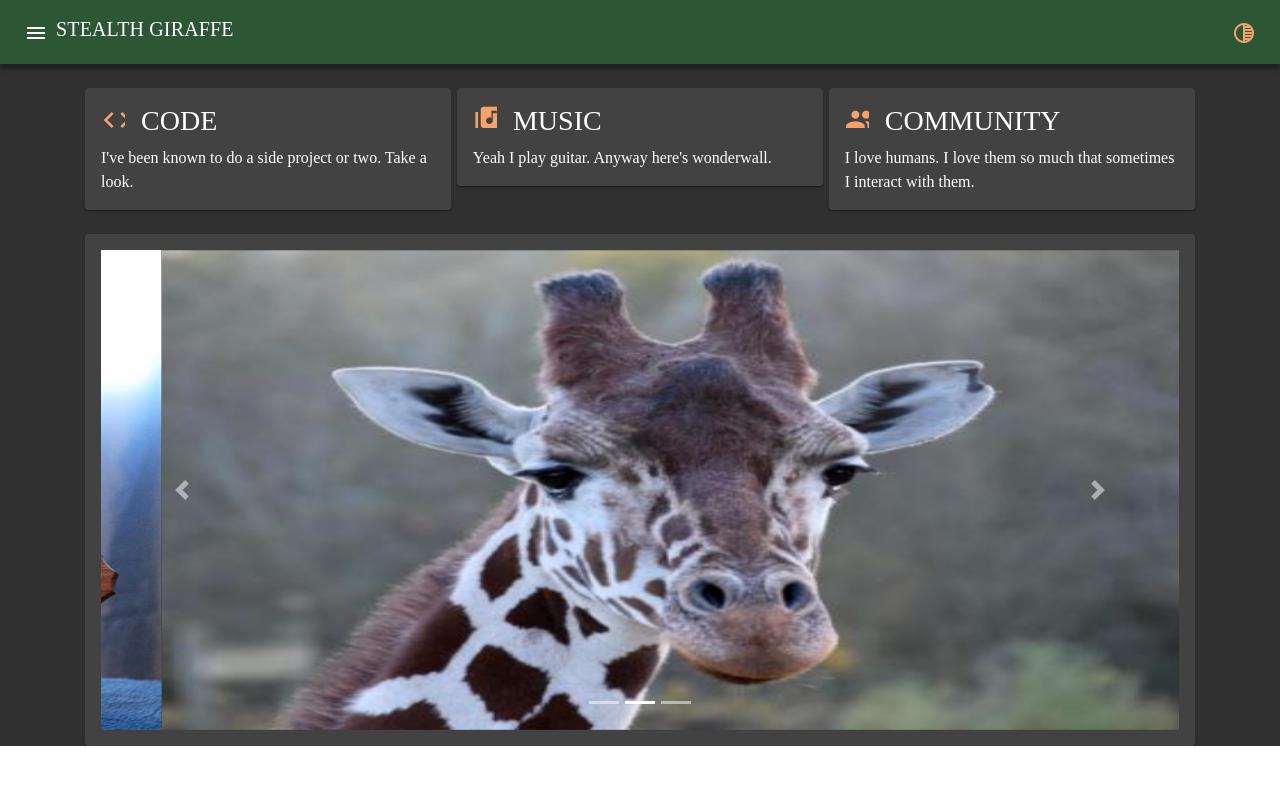
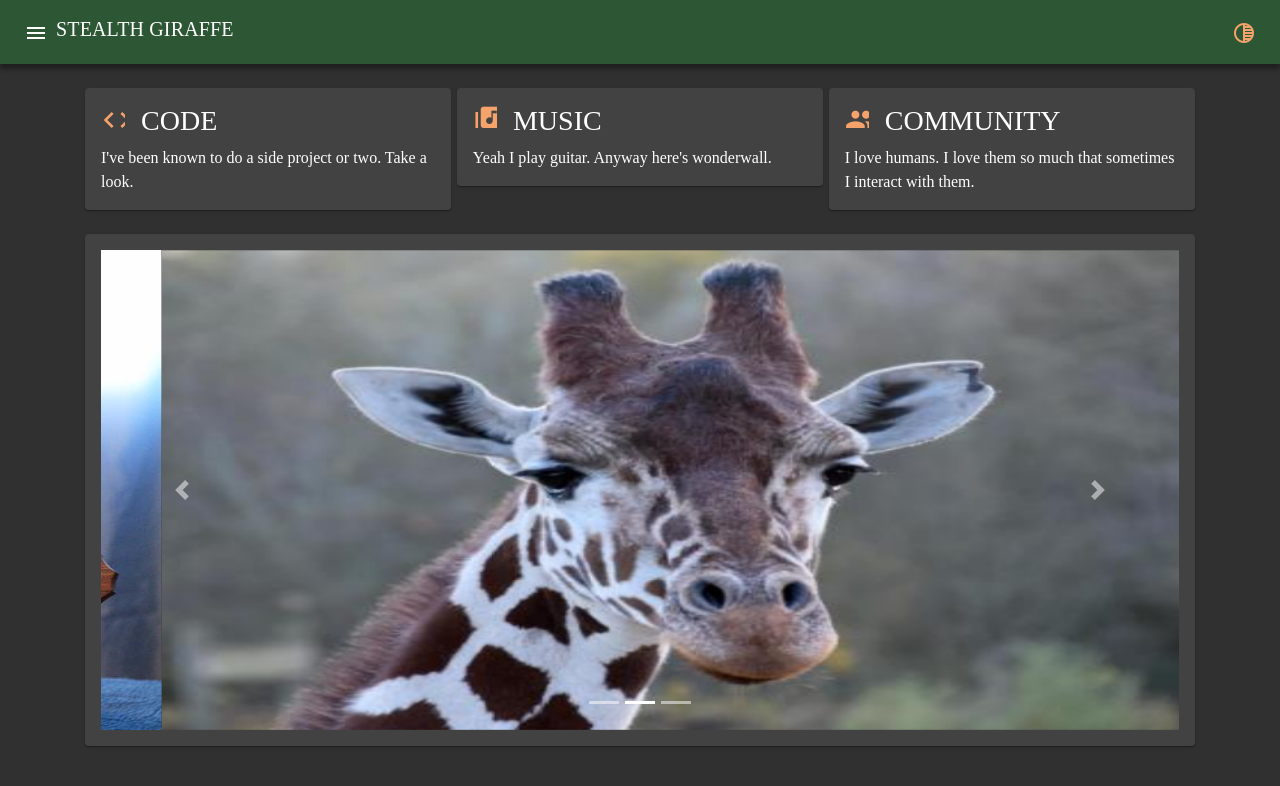
Before and after one commit to enricocxx/personalwebsite, an Angular app in the folder HallOfChris/: page / in a window 1280 px wide. Shown: the top 786 px of the page. Built offline with nearby package versions, Linux system fonts and the light colour scheme; a web font is replaced by a local one; what @ngmodule/material-carousel, ngx-gist would draw is missing.

Commit message:
Style changes for content to fill page
In styles.scss added min-height 100%
attempting to make similar changes for width.

```diff
--- a/HallOfChris/src/styles.scss
+++ b/HallOfChris/src/styles.scss
@@ -244,6 +244,10 @@ $altTheme: mat-light-theme($theme-primary, $theme-accent, $theme-warn);
 
 html, body {
   font-family: Aldrich;
+  min-height: 100%;
+  height: 100%;
+  max-width: 100%;
+  width: 100%;
 }
 
 .semi-divider {
```
